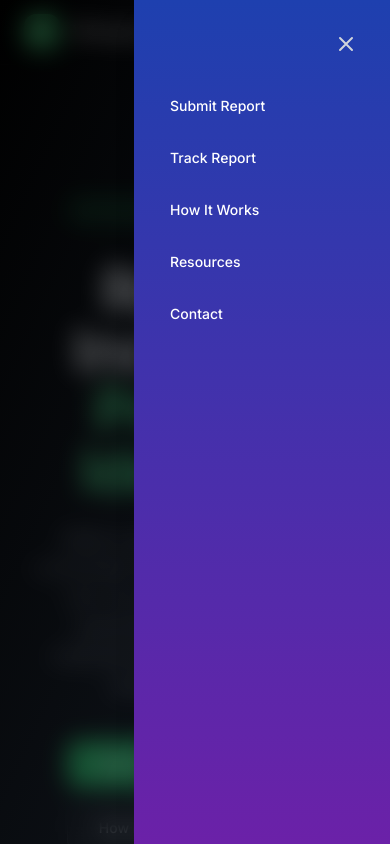
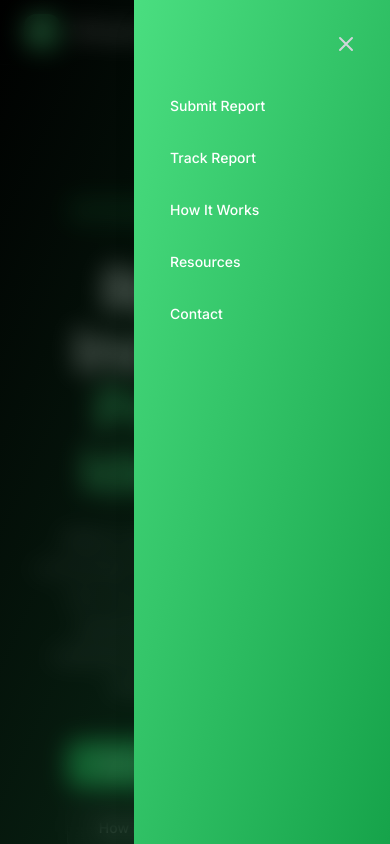
Before and after one commit to AbhisekhNayek/Whisper-Line, a Next.js app: page / in a window 390 px wide. Both pictures are taken after a click on the button 346 px from the left and 32 px from the top of the page. Shown: the top 844 px of the page. Built offline with nearby package versions, Linux system fonts and the light colour scheme.

Commit message:
Update MobileMenu.tsx

```diff
--- a/components/MobileMenu.tsx
+++ b/components/MobileMenu.tsx
@@ -12,12 +12,12 @@ export default function MobileMenu({ isOpen, onClose }: MobileMenuProps) {
     <div className="fixed inset-0 z-50 md:hidden">
       {/* Backdrop */}
       <div
-        className="fixed inset-0 bg-gradient-to-br from-black/70 to-gray-800/60 backdrop-blur-md"
+        className="fixed inset-0 bg-gradient-to-br from-black/70 to-green-900/60 backdrop-blur-md"
         onClick={onClose}
       />
 
       {/* Menu content */}
-      <div className="fixed right-0 top-0 h-full w-64 bg-gradient-to-b from-blue-800 to-purple-800 p-6 shadow-xl">
+      <div className="fixed right-0 top-0 h-full w-64 bg-gradient-to-br from-green-400 to-green-600 p-6 shadow-xl">
         <div className="flex flex-col space-y-6">
           {/* Close Button */}
           <div className="flex justify-end">
```
